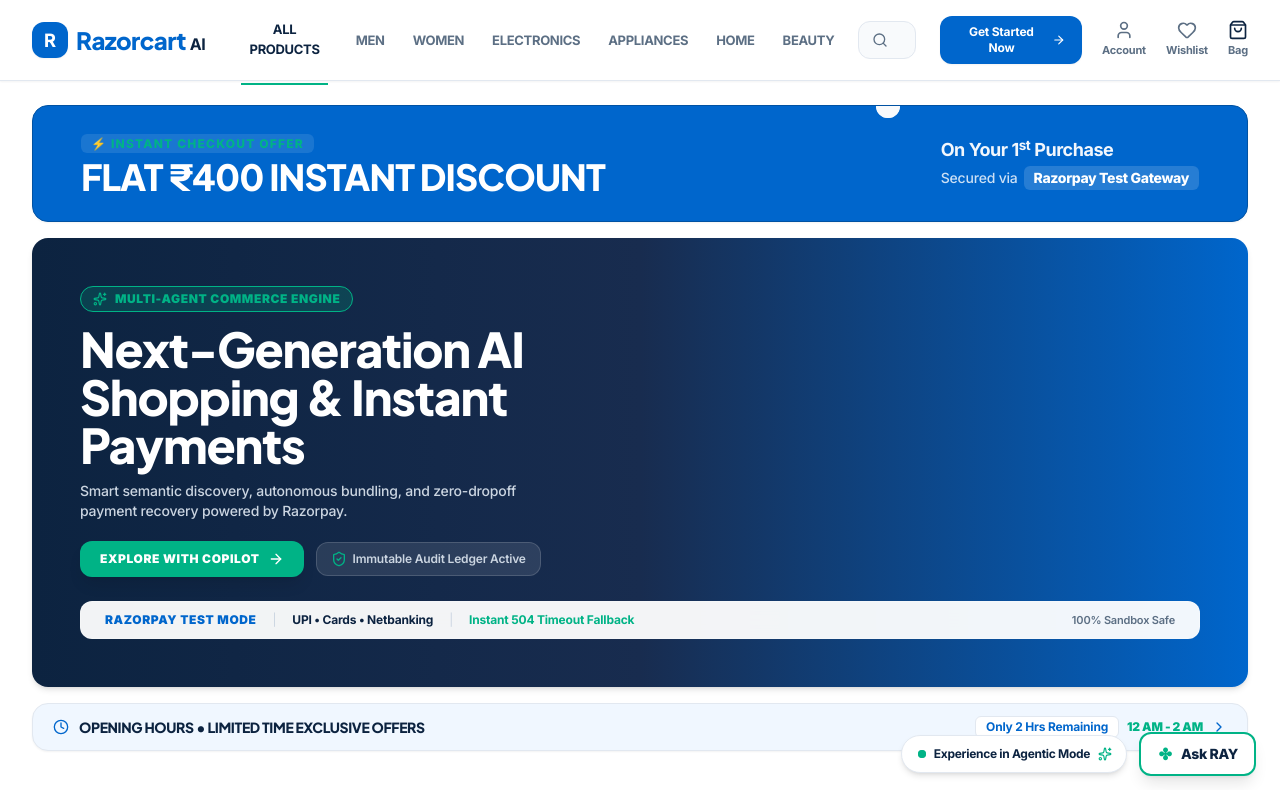
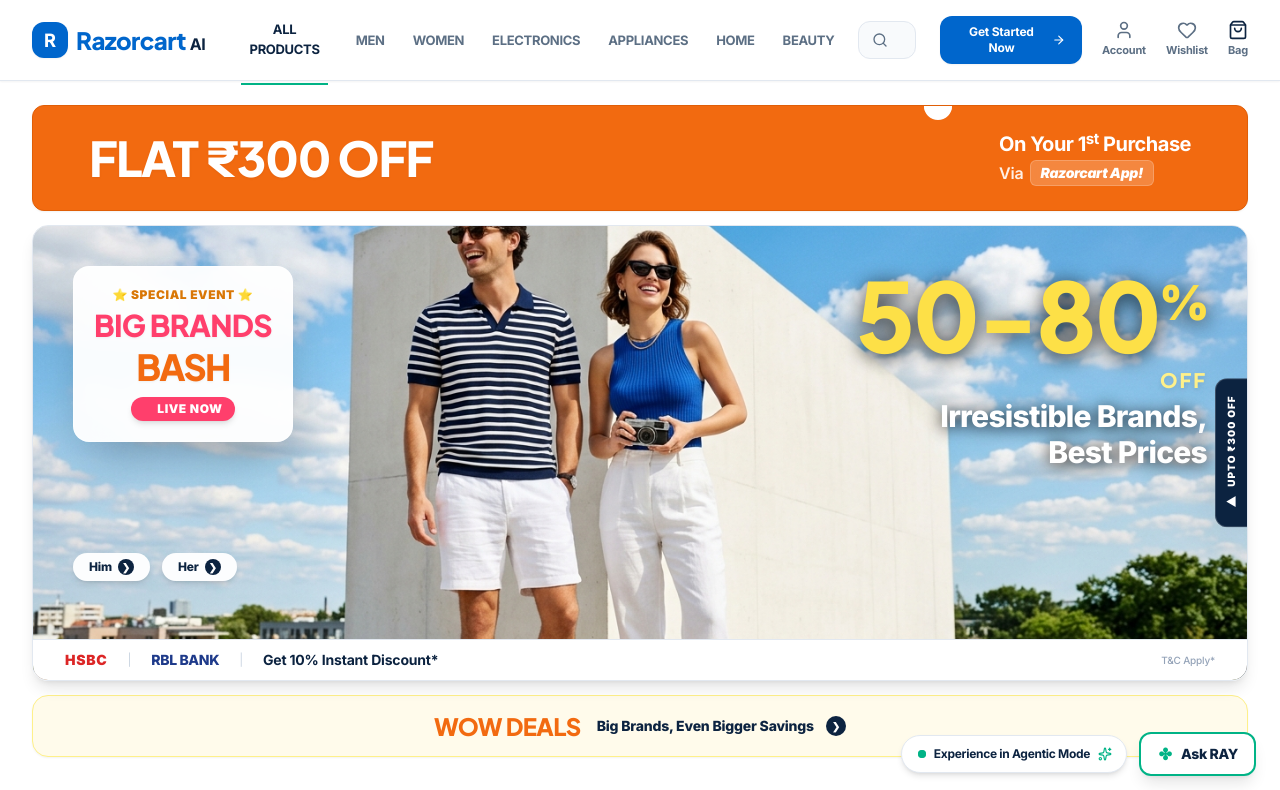
Before and after one commit to Sujit224/RazorcartAI, a React (Vite) app in the folder frontend/: page / in a window 1280 px wide. Shown: the top 790 px of the page. Built offline with nearby package versions, Linux system fonts and the light colour scheme; no server answers.

Commit message:
feat(banner): restore authentic promotional showcase banner (FLAT 300 OFF ticket, BIG BRANDS BASH, WOW DEALS) matching reference design

```diff
--- a/frontend/src/components/HeroBanner.jsx
+++ b/frontend/src/components/HeroBanner.jsx
@@ -1,116 +1,175 @@
 import React from 'react';
-import { Bot, Sparkles, ChevronRight, ArrowRight, Clock, Zap, ShieldCheck } from 'lucide-react';
+import { Bot, Sparkles, ChevronRight, ArrowRight, Clock } from 'lucide-react';
 import { useAgent } from '../context/AgentContext';
 
 export const HeroBanner = () => {
   const { setIsAgentOpen, sendMessage } = useAgent();
 
   return (
-    <div className="mb-10 space-y-4 relative">
+    <div className="mb-10 space-y-3.5 relative select-none">
 
-      {/* ── 1. Top Royal Blue Promotional Banner ── */}
-      <div className="w-full bg-[#0066cc] rounded-2xl overflow-hidden text-white flex items-center justify-between shadow-sm relative border border-[#0052a3]">
-        {/* Left Side: FLAT ₹400 OFF */}
-        <div className="flex-1 py-5 md:py-6 px-6 md:px-12 flex items-center justify-center md:justify-start">
-          <div className="space-y-0.5">
-            <span className="text-[10px] md:text-xs font-extrabold uppercase tracking-widest text-[#00b386] bg-white/10 px-2.5 py-0.5 rounded-md">
-              ⚡ Instant Checkout Offer
-            </span>
-            <h2 className="text-2xl md:text-4xl font-black tracking-tight uppercase">
-              FLAT ₹400 INSTANT DISCOUNT
-            </h2>
-          </div>
+      {/* ── 1. Top Orange Ticket Voucher Banner ("FLAT ₹300 OFF") ── */}
+      <div
+        onClick={() => {
+          setIsAgentOpen(true);
+          sendMessage("Apply FLAT ₹300 OFF coupon discount to my order");
+        }}
+        className="w-full bg-[#f26a10] rounded-xl overflow-hidden text-white flex items-center justify-between shadow-sm relative border border-[#e05e07] cursor-pointer hover:opacity-95 transition-opacity"
+      >
+        {/* Left Side: FLAT ₹300 OFF */}
+        <div className="flex-1 py-4 md:py-6 px-6 md:px-14 flex items-center justify-center md:justify-start">
+          <h2 className="text-2xl md:text-5xl font-black tracking-tight uppercase drop-shadow-sm font-sans">
+            FLAT ₹300 OFF
+          </h2>
         </div>
 
-        {/* Perforation Divider */}
-        <div className="relative h-full self-stretch hidden md:flex items-center justify-center px-1">
-          <div className="absolute -top-3 left-1/2 -translate-x-1/2 w-6 h-6 bg-[#f8fafc] rounded-full" />
-          <div className="h-full border-r-2 border-dashed border-white/40 mx-auto" />
-          <div className="absolute -bottom-3 left-1/2 -translate-x-1/2 w-6 h-6 bg-[#f8fafc] rounded-full" />
+        {/* Authentic Ticket Perforation Divider */}
+        <div className="relative h-full self-stretch flex items-center justify-center px-1">
+          {/* Top Notch Cutout */}
+          <div className="absolute -top-3.5 left-1/2 -translate-x-1/2 w-7 h-7 bg-white rounded-full border-b border-[#e05e07]" />
+          {/* Dotted Perforation Line */}
+          <div className="h-full border-r-2 border-dashed border-white/70 mx-auto" />
+          {/* Bottom Notch Cutout */}
+          <div className="absolute -bottom-3.5 left-1/2 -translate-x-1/2 w-7 h-7 bg-white rounded-full border-t border-[#e05e07]" />
         </div>
 
-        {/* Right Side: On Your 1st Purchase */}
-        <div className="py-5 md:py-6 px-6 md:px-12 text-center md:text-left flex flex-col justify-center">
-          <p className="text-sm md:text-lg font-bold tracking-tight text-white/95">
+        {/* Right Side: On Your 1st Purchase Via App */}
+        <div className="py-4 md:py-6 px-6 md:px-14 text-center md:text-left flex flex-col justify-center">
+          <p className="text-sm md:text-xl font-bold tracking-tight text-white">
             On Your 1<sup>st</sup> Purchase
           </p>
           <div className="flex items-center gap-1.5 mt-0.5 justify-center md:justify-start">
-            <span className="text-xs md:text-sm font-medium text-white/80">Secured via</span>
-            <div className="bg-white/15 px-2.5 py-0.5 rounded-md flex items-center">
-              <span className="text-xs md:text-sm font-extrabold tracking-tight text-white">Razorpay Test Gateway</span>
+            <span className="text-xs md:text-base font-semibold text-white/90">Via</span>
+            <div className="bg-white/20 backdrop-blur-sm px-2.5 py-0.5 rounded-md flex items-center gap-1 border border-white/20">
+              <span className="text-xs md:text-sm font-black italic tracking-tight text-white">Razorcart App!</span>
             </div>
           </div>
         </div>
       </div>
 
-      {/* ── 2. Main Hero Showcase Banner ── */}
-      <div className="w-full relative rounded-2xl overflow-hidden shadow-md bg-gradient-to-r from-[#0c2340] via-[#182c4f] to-[#0066cc] min-h-[300px] md:min-h-[360px] flex flex-col justify-between p-6 md:p-12 text-white">
+      {/* ── 2. Main Full-Bleed Hero Showcase Banner ("BIG BRANDS BASH") ── */}
+      <div className="w-full relative rounded-2xl overflow-hidden shadow-lg aspect-[16/6] min-h-[340px] md:min-h-[420px] flex flex-col justify-between border border-[#e2e8f0]">
 
-        {/* Floating Left Content */}
-        <div className="relative z-10 max-w-xl space-y-3">
-          <div className="inline-flex items-center gap-2 bg-[#00b386]/20 border border-[#00b386] text-[#00b386] text-xs font-black px-3 py-1 rounded-full uppercase tracking-wider">
-            <Sparkles className="w-3.5 h-3.5" />
-            <span>Multi-Agent Commerce Engine</span>
+        {/* Authentic Background Fashion Photo */}
+        <img
+          src="/myntra_hero_banner.jpg"
+          alt="Big Brands Bash Fashion Festival"
+          className="absolute inset-0 w-full h-full object-cover object-center"
+        />
+
+        {/* Top & Middle Floating Badges */}
+        <div className="relative z-10 p-5 md:p-10 flex items-start justify-between">
+
+          {/* 3D Big Brands Bash Badge */}
+          <div className="bg-white/95 backdrop-blur-md p-3.5 md:p-5 rounded-2xl shadow-2xl border border-white/40 max-w-[180px] md:max-w-[220px]">
+            <div className="text-center space-y-1">
+              <span className="block text-[10px] md:text-xs font-black text-amber-600 tracking-wider uppercase">
+                ⭐ SPECIAL EVENT ⭐
+              </span>
+              <div className="text-xl md:text-3xl font-black tracking-tight text-[#ff3f6c] leading-none uppercase drop-shadow-sm">
+                BIG BRANDS
+              </div>
+              <div className="text-2xl md:text-4xl font-black tracking-tighter text-[#f26a10] leading-none uppercase drop-shadow-sm">
+                BASH
+              </div>
+              <div className="pt-1">
+                <span className="inline-flex items-center gap-1.5 bg-[#ff3f6c] text-white text-[10px] md:text-xs font-black px-3 py-1 rounded-full uppercase tracking-wider shadow-md">
+                  <span className="w-2 h-2 rounded-full bg-white animate-ping" />
+                  <span>LIVE NOW</span>
+                </span>
+              </div>
+            </div>
           </div>
 
-          <h1 className="text-3xl md:text-5xl font-black tracking-tight text-white leading-tight">
-            Next-Generation AI Shopping & Instant Payments
-          </h1>
+          {/* Right Floating Discount Typography */}
+          <div className="text-right max-w-xs md:max-w-md space-y-1">
+            <div className="text-4xl md:text-8xl font-black text-yellow-300 tracking-tight drop-shadow-[0_3px_10px_rgba(0,0,0,0.8)] leading-none">
+              50-80<span className="text-2xl md:text-5xl align-super font-black">%</span>
+            </div>
+            <div className="text-sm md:text-xl font-black text-yellow-200 uppercase tracking-widest drop-shadow-md">
+              OFF
+            </div>
+            <p className="text-base md:text-3xl font-extrabold text-white tracking-tight drop-shadow-[0_2px_8px_rgba(0,0,0,0.9)] leading-tight">
+              Irresistible Brands,<br />Best Prices
+            </p>
+          </div>
 
-          <p className="text-xs md:text-sm text-slate-300 font-medium max-w-md">
-            Smart semantic discovery, autonomous bundling, and zero-dropoff payment recovery powered by Razorpay.
-          </p>
+        </div>
 
-          <div className="flex flex-wrap items-center gap-3 pt-2">
+        {/* Floating Him / Her Navigation Pills */}
+        <div className="relative z-10 px-5 md:px-10 pb-4 flex items-center justify-between">
+          <div className="flex items-center gap-3">
             <button
               onClick={() => {
                 setIsAgentOpen(true);
-                sendMessage("Find the best running shoes with 4.5+ rating in Bengaluru");
+                sendMessage("Show top trending men's fashion and shoes");
               }}
-              className="px-5 py-2.5 bg-[#00b386] hover:bg-[#009973] text-white font-black text-xs uppercase tracking-wider rounded-xl shadow-lg transition-all flex items-center gap-2 cursor-pointer"
+              className="px-4 py-1.5 bg-white/95 hover:bg-white text-[#0c2340] hover:text-[#0066cc] font-extrabold text-xs rounded-full shadow-md transition-all flex items-center gap-1.5 cursor-pointer backdrop-blur-sm"
             >
-              <span>Explore With Copilot</span>
-              <ArrowRight className="w-4 h-4" />
+              <span>Him</span>
+              <span className="w-4 h-4 rounded-full bg-[#0c2340] text-white flex items-center justify-center text-[10px]">❯</span>
             </button>
 
-            <div className="flex items-center gap-1.5 text-xs text-slate-300 font-semibold bg-white/10 px-3.5 py-2 rounded-xl border border-white/15">
-              <ShieldCheck className="w-4 h-4 text-[#00b386]" />
-              <span>Immutable Audit Ledger Active</span>
-            </div>
+            <button
+              onClick={() => {
+                setIsAgentOpen(true);
+                sendMessage("Show top trending women's fashion and dresses");
+              }}
+              className="px-4 py-1.5 bg-white/95 hover:bg-white text-[#0c2340] hover:text-[#0066cc] font-extrabold text-xs rounded-full shadow-md transition-all flex items-center gap-1.5 cursor-pointer backdrop-blur-sm"
+            >
+              <span>Her</span>
+              <span className="w-4 h-4 rounded-full bg-[#0c2340] text-white flex items-center justify-center text-[10px]">❯</span>
+            </button>
           </div>
         </div>
 
-        {/* Bottom Bank Strip */}
-        <div className="relative z-10 w-full bg-white/95 backdrop-blur-md rounded-xl border border-white/20 px-4 md:px-6 py-2.5 mt-6 flex flex-wrap items-center justify-between gap-2 text-xs text-[#0c2340]">
-          <div className="flex items-center gap-4">
-            <span className="font-black text-[#0066cc] tracking-wider">RAZORPAY TEST MODE</span>
+        {/* Bottom Bank Sponsor Strip */}
+        <div className="relative z-10 w-full bg-white border-t border-[#e2e8f0] px-4 md:px-8 py-2.5 flex flex-wrap items-center justify-between gap-2 text-xs">
+          <div className="flex items-center gap-3 md:gap-5">
+            <span className="font-black text-red-600 tracking-wider text-xs md:text-sm">HSBC</span>
             <span className="text-slate-300">|</span>
-            <span className="font-bold text-[#0c2340]">UPI • Cards • Netbanking</span>
+            <span className="font-extrabold text-blue-900 tracking-tight text-xs md:text-sm">RBL BANK</span>
             <span className="text-slate-300">|</span>
-            <span className="font-bold text-[#00b386]">Instant 504 Timeout Fallback</span>
+            <span className="font-bold text-[#0c2340] text-xs md:text-sm">Get 10% Instant Discount*</span>
           </div>
-          <span className="text-[11px] text-[#5c6f84] font-semibold">100% Sandbox Safe</span>
+          <span className="text-[10px] text-slate-400 font-medium">T&C Apply*</span>
         </div>
+
+        {/* Right Floating Vertical Ribbon Tab: "UPTO ₹300 OFF" */}
+        <div
+          onClick={() => {
+            setIsAgentOpen(true);
+            sendMessage("Apply best available promo codes and extra ₹300 discount");
+          }}
+          className="absolute right-0 top-1/2 -translate-y-1/2 z-20 bg-[#0c2340] hover:bg-[#0066cc] text-white py-4 px-2 rounded-l-xl shadow-2xl cursor-pointer transition-all transform hover:-translate-x-1 flex flex-col items-center gap-2 border-l border-y border-white/20"
+          title="Click to apply extra discount coupon"
+        >
+          <span className="text-[10px] font-black tracking-widest uppercase [writing-mode:vertical-rl] rotate-180">
+            UPTO ₹300 OFF
+          </span>
+          <span className="text-xs">◀</span>
+        </div>
+
       </div>
 
-      {/* ── 3. Sub-banner: Express Opening Hours ── */}
+      {/* ── 3. Bottom "WOW DEALS" Showcase Strip ── */}
       <div
         onClick={() => {
           setIsAgentOpen(true);
-          sendMessage("Show flash opening hours deals and limited time discounts");
+          sendMessage("Show WOW DEALS with highest discounts and 4.5+ star customer ratings");
         }}
-        className="w-full bg-[#f0f7ff] rounded-2xl border border-[#e2e8f0] py-3 px-5 shadow-sm cursor-pointer hover:border-[#0066cc]/40 transition-colors flex flex-col sm:flex-row items-center justify-between gap-2 text-center"
+        className="w-full bg-[#fffbeb] rounded-2xl border border-[#fef08a] py-3.5 px-6 shadow-sm cursor-pointer hover:border-amber-300 hover:shadow-md transition-all flex flex-col sm:flex-row items-center justify-center gap-2 sm:gap-4 text-center"
       >
-        <div className="flex items-center gap-2.5">
-          <Clock className="w-4 h-4 text-[#0066cc]" />
-          <h3 className="text-xs md:text-sm font-black text-[#0c2340] tracking-tight uppercase">
-            OPENING HOURS • LIMITED TIME EXCLUSIVE OFFERS
-          </h3>
+        <div className="flex items-center gap-2">
+          <span className="text-lg md:text-2xl font-black text-[#f26a10] tracking-tight uppercase drop-shadow-xs font-sans">
+            WOW DEALS
+          </span>
         </div>
-        <div className="flex items-center gap-2 text-xs font-bold text-[#0c2340]">
-          <span className="bg-white px-2.5 py-0.5 rounded-md border border-[#e2e8f0] text-[#0066cc]">Only 2 Hrs Remaining</span>
-          <span className="text-[#00b386] font-black">12 AM - 2 AM</span>
-          <ChevronRight className="w-4 h-4 text-[#0066cc]" />
+        <div className="flex items-center gap-2 text-xs md:text-sm font-extrabold text-[#0c2340]">
+          <span>Big Brands, Even Bigger Savings</span>
+          <div className="w-5 h-5 rounded-full bg-[#0c2340] text-white flex items-center justify-center text-[10px] ml-1">
+            ❯
+          </div>
         </div>
       </div>
 
```
